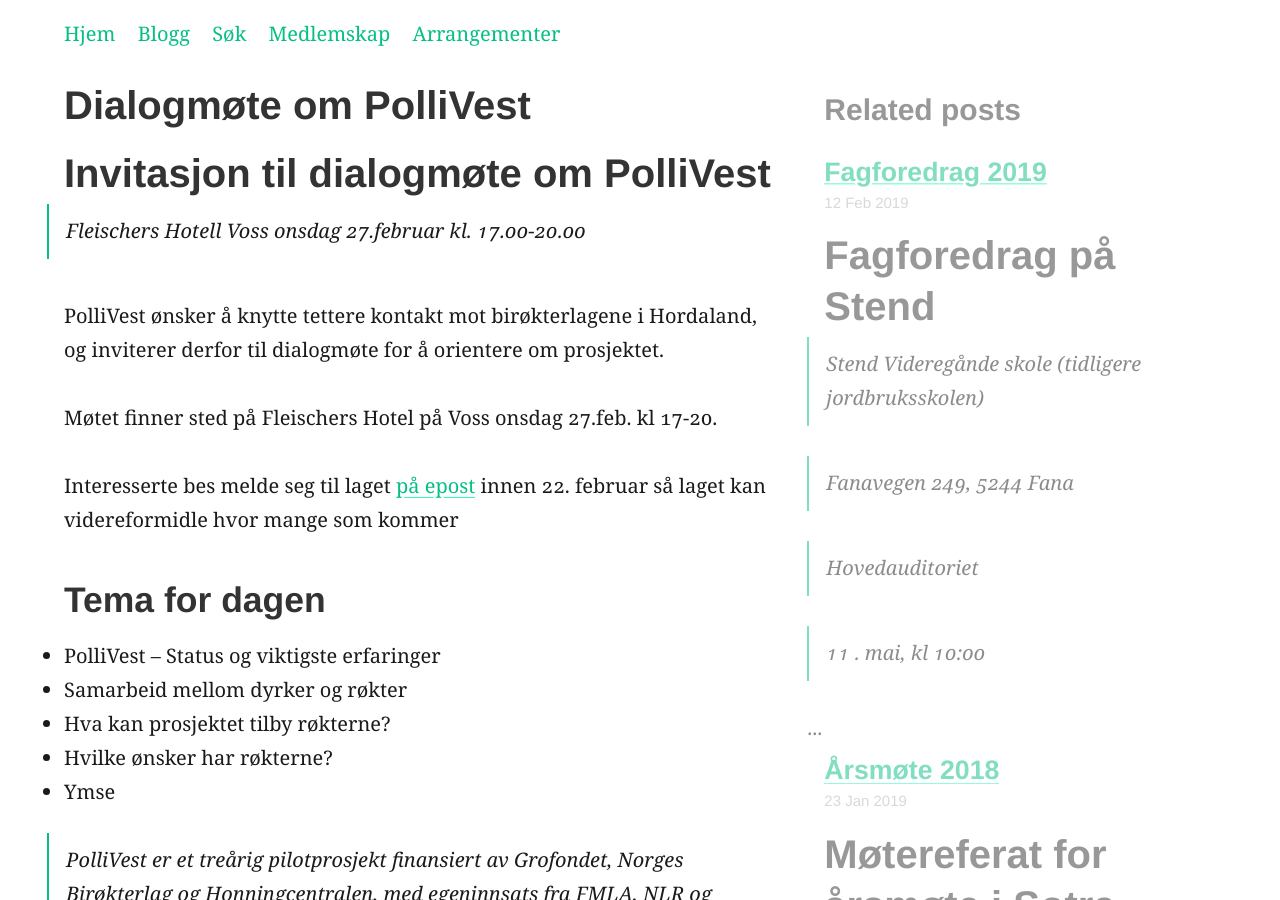
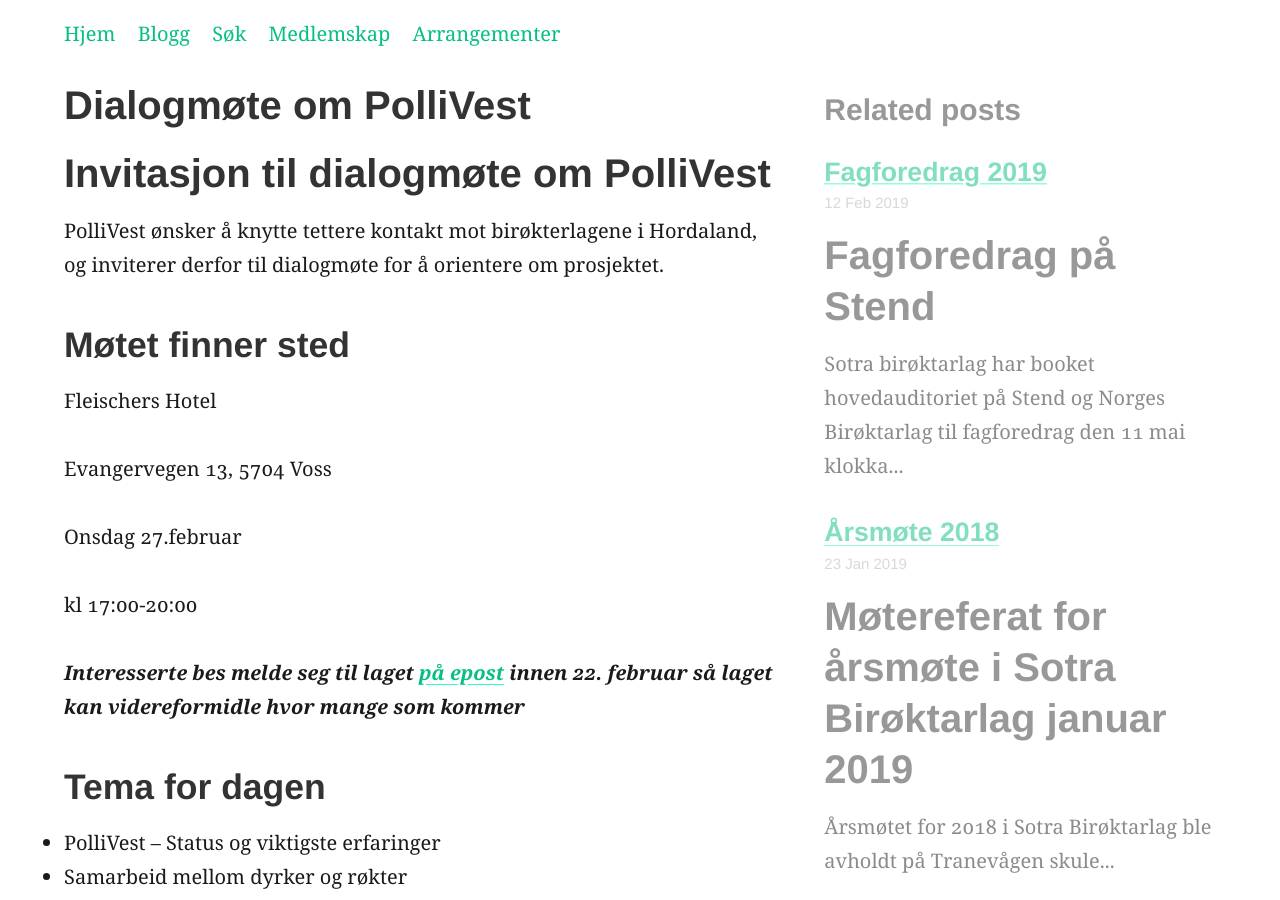
Before and after one commit to SotraBiroktarlag/sotrabirokt, a Jekyll site: the page built from _posts/2019-02-20-pollivest.md, in a window 1280 px wide and 900 px high. Built offline with Jekyll 4.4.1, drawn with Linux system fonts in a browser that asks for light colours.

Commit message:
Formatering så ikke blurben blir så stygg

```diff
--- a/_posts/2019-02-12-fagforedrag.md
+++ b/_posts/2019-02-12-fagforedrag.md
@@ -5,16 +5,10 @@ layout: page
 
 # Fagforedrag på Stend
 
-> Stend Videregånde skole (tidligere jordbruksskolen)
->
-> Fanavegen 249, 5244 Fana
->
-> Hovedauditoriet
->
-> 11 . mai, kl 10:00
-
-Sotra birøktarlag har booket Stend og Norges Birøktarlag den 11 mai klokka 10:00, hovedauditoriet, til fagforedrag.
+Sotra birøktarlag har booket hovedauditoriet på Stend og Norges Birøktarlag  til fagforedrag den 11 mai klokka 10:00
 
 Vi kommer tilbake med flere foredragsholdere så det blir en skikkelig fagdag.
 
+Adresse: Fanavegen 249, 5244 Fana
+
 Vel møtt!
--- a/_posts/2019-02-20-pollivest.md
+++ b/_posts/2019-02-20-pollivest.md
@@ -5,15 +5,19 @@ layout: page
 
 # Invitasjon til dialogmøte om PolliVest
 
-> Fleischers Hotell
-> Voss onsdag 27.februar
-> kl. 17.00-20.00
-
 PolliVest ønsker å knytte tettere kontakt mot birøkterlagene i Hordaland, og inviterer derfor til dialogmøte for å orientere om prosjektet.
 
-Møtet finner sted på Fleischers Hotel på Voss onsdag 27.feb. kl 17-20.
+## Møtet finner sted
 
-Interesserte bes melde seg til laget [på epost](mailto:sotra.biroektarlag@gmail.com) innen 22. februar så laget kan videreformidle hvor mange som kommer
+Fleischers Hotel
+
+Evangervegen 13, 5704 Voss
+
+Onsdag 27.februar
+
+kl 17:00-20:00
+
+***Interesserte bes melde seg til laget [på epost](mailto:sotra.biroektarlag@gmail.com) innen 22. februar så laget kan videreformidle hvor mange som kommer***
 
 ## Tema for dagen
 
```
